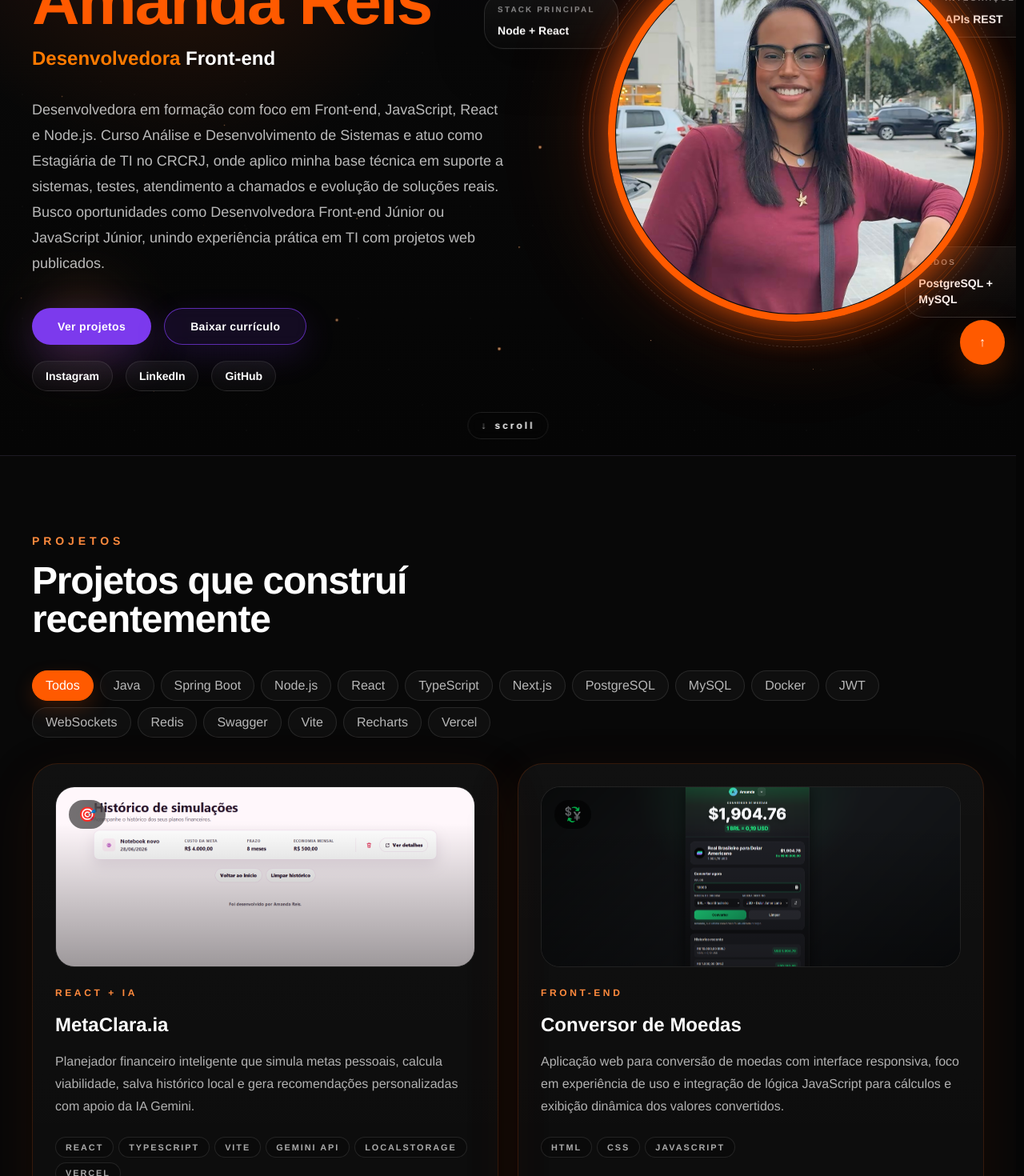
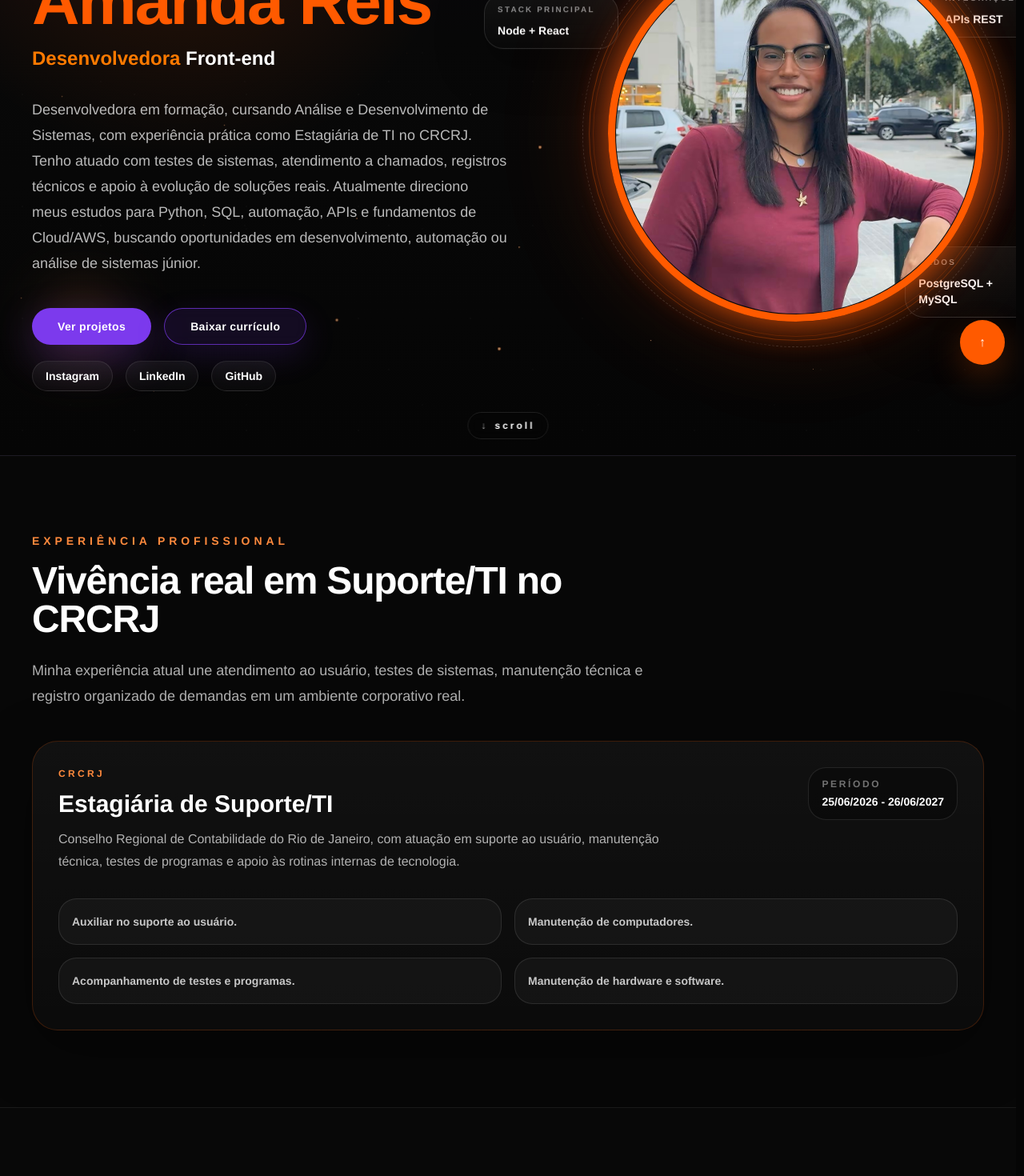
Before and after one commit to AmandaReiz/Portifolio-AmandaReis, a React (Vite) app: page / in a window 1280 px wide. Shown: the part 320-1790 px from the top of the page at 80% size. Built offline with nearby package versions, Linux system fonts and the light colour scheme.

Commit message:
Add professional experience section

```diff
--- a/src/App.jsx
+++ b/src/App.jsx
@@ -4,6 +4,7 @@ import { useEffect, useMemo, useRef, useState } from "react";
 
 const navItems = [
   { label: "Home", href: "#home" },
+  { label: "Experiência", href: "#experiencia" },
   { label: "Projetos", href: "#projetos" },
   { label: "Minhas Habilidades", href: "#habilidades" },
   { label: "Soft Skills", href: "#soft-skills" },
@@ -599,11 +600,11 @@ export default function App() {
                 transition={{ delay: 0.3, duration: 0.68 }}
                 className="mt-6 max-w-2xl text-sm leading-7 text-white/72 sm:mt-8 sm:text-base sm:leading-8 md:text-lg"
               >
-                Desenvolvedora em formação com foco em Front-end, JavaScript, React e Node.js. Curso Análise e
-                Desenvolvimento de Sistemas e atuo como Estagiária de TI no CRCRJ, onde aplico minha base técnica em
-                suporte a sistemas, testes, atendimento a chamados e evolução de soluções reais. Busco oportunidades como
-                Desenvolvedora Front-end Júnior ou JavaScript Júnior, unindo experiência prática em TI com projetos web
-                publicados.
+                Desenvolvedora em formação, cursando Análise e Desenvolvimento de Sistemas, com experiência prática
+                como Estagiária de TI no CRCRJ. Tenho atuado com testes de sistemas, atendimento a chamados, registros
+                técnicos e apoio à evolução de soluções reais. Atualmente direciono meus estudos para Python, SQL,
+                automação, APIs e fundamentos de Cloud/AWS, buscando oportunidades em desenvolvimento, automação ou
+                análise de sistemas júnior.
               </motion.p>
 
               <motion.div
@@ -706,6 +707,58 @@ export default function App() {
                 scroll
               </span>
             </a>
+          </div>
+        </section>
+
+        <section id="experiencia" className="border-b border-white/8 bg-[#070707]">
+          <div className="mx-auto max-w-7xl px-4 py-20 sm:px-6 sm:py-24 lg:px-10">
+            <SectionHeading
+              eyebrow="Experiência profissional"
+              title="Vivência real em Suporte/TI no CRCRJ"
+              description="Minha experiência atual une atendimento ao usuário, testes de sistemas, manutenção técnica e registro organizado de demandas em um ambiente corporativo real."
+            />
+
+            <motion.article
+              initial={{ opacity: 0, y: 28 }}
+              whileInView={{ opacity: 1, y: 0 }}
+              viewport={{ once: true, amount: 0.24 }}
+              transition={{ duration: 0.5 }}
+              className="mt-10 rounded-[2rem] border border-[#ff5a00]/20 bg-[linear-gradient(180deg,rgba(255,255,255,0.045),rgba(255,255,255,0.02))] p-5 shadow-[0_24px_80px_rgba(0,0,0,0.36)] sm:p-7 lg:p-8"
+            >
+              <div className="flex flex-col gap-5 lg:flex-row lg:items-start lg:justify-between">
+                <div>
+                  <p className="text-xs font-bold uppercase tracking-[0.28em] text-[#ff8a3d]">CRCRJ</p>
+                  <h3 className="mt-3 text-2xl font-black text-white sm:text-3xl">
+                    Estagiária de Suporte/TI
+                  </h3>
+                  <p className="mt-3 max-w-3xl text-base leading-7 text-white/68">
+                    Conselho Regional de Contabilidade do Rio de Janeiro, com atuação em suporte ao usuário,
+                    manutenção técnica, testes de programas e apoio às rotinas internas de tecnologia.
+                  </p>
+                </div>
+
+                <div className="rounded-[1.4rem] border border-white/10 bg-black/28 px-4 py-3 text-sm font-semibold text-white/72">
+                  <span className="block text-xs uppercase tracking-[0.22em] text-white/42">Período</span>
+                  <strong className="mt-1 block text-white">25/06/2026 - 26/06/2027</strong>
+                </div>
+              </div>
+
+              <div className="mt-8 grid gap-4 sm:grid-cols-2">
+                {[
+                  "Auxiliar no suporte ao usuário.",
+                  "Manutenção de computadores.",
+                  "Acompanhamento de testes e programas.",
+                  "Manutenção de hardware e software.",
+                ].map((item) => (
+                  <div
+                    key={item}
+                    className="rounded-[1.4rem] border border-white/10 bg-white/[0.035] p-4 text-sm font-semibold leading-6 text-white/76"
+                  >
+                    {item}
+                  </div>
+                ))}
+              </div>
+            </motion.article>
           </div>
         </section>
 
```
